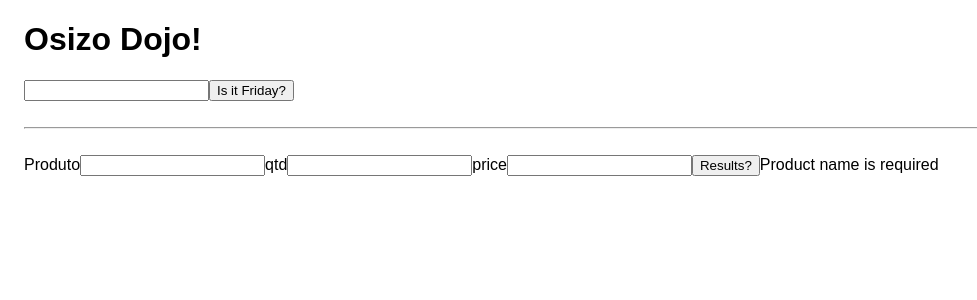
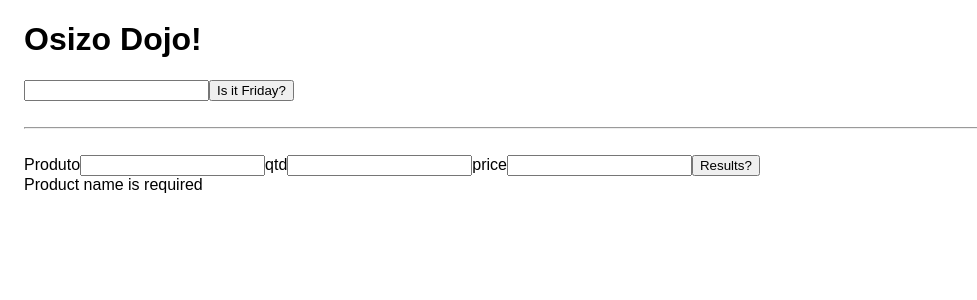
Before and after one commit to Seigo/stunning-eureka, a React app: page / in a window 1280 px wide. Both pictures are taken after a click on the button "Results?". Shown: the top 300 px of the page, without its empty margins (0-977 px from the left). Built offline with nearby package versions, Linux system fonts and the light colour scheme.

Commit message:
Turns results into a list

```diff
--- a/src/QtoCusta.jsx
+++ b/src/QtoCusta.jsx
@@ -1,13 +1,30 @@
 'use strict';
 
-import React, { useState } from "react";
+import React, { useState, useEffect } from "react";
 import { calculate } from "./core/qtoCusta";
 
 function QtoCusta() {
   const [produto, setProduto] = useState('');
   const [qtd, setQtd] = useState('');
   const [price, setPrice] = useState('');
-  const [answer, setAnswer] = useState('');
+  const [answer, setAnswer] = useState([]);
+  const [answerList, setAnswerList] = useState(null);
+  useEffect(function () {
+    console.log("alguma coisa")
+    setAnswerList ((
+      <div>
+        {answer.map(function (x) {
+          return (
+            <div>
+              <span>{x}</span> <br />
+            </div>
+          )
+        })}
+      </div>
+    ))
+  },
+    [answer]
+  )
 
   return (
     <div>
@@ -29,10 +46,16 @@ function QtoCusta() {
         value={price}
         onChange={(v) => setPrice(v.target.value)}
       />
-      <button onClick={() => setAnswer(calculate(produto, qtd, price))}>
+      <button onClick={() => {
+        let resultsList = [...answer, calculate(produto, qtd, price)];
+        setAnswer(resultsList)
+        }}>
+
         Results?
       </button>
-      <span>{answer}</span>
+      <br />
+
+      <span>{answerList}</span>
     </div>
   );
 }
```
